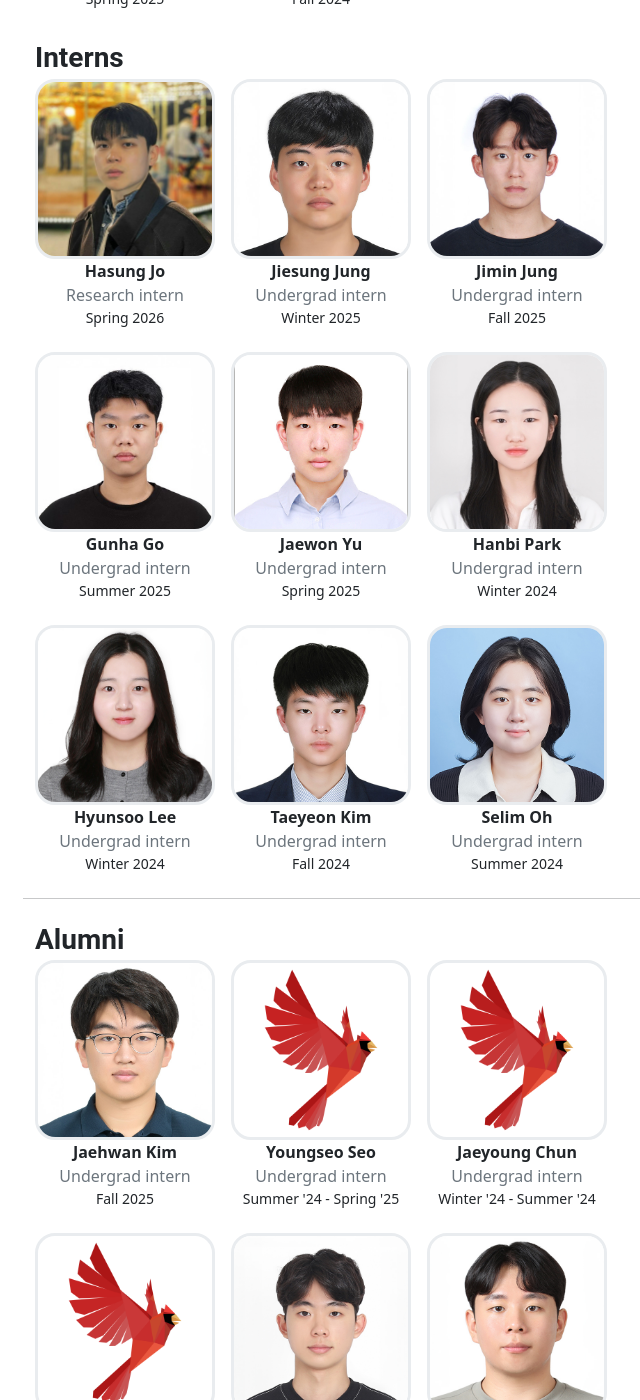
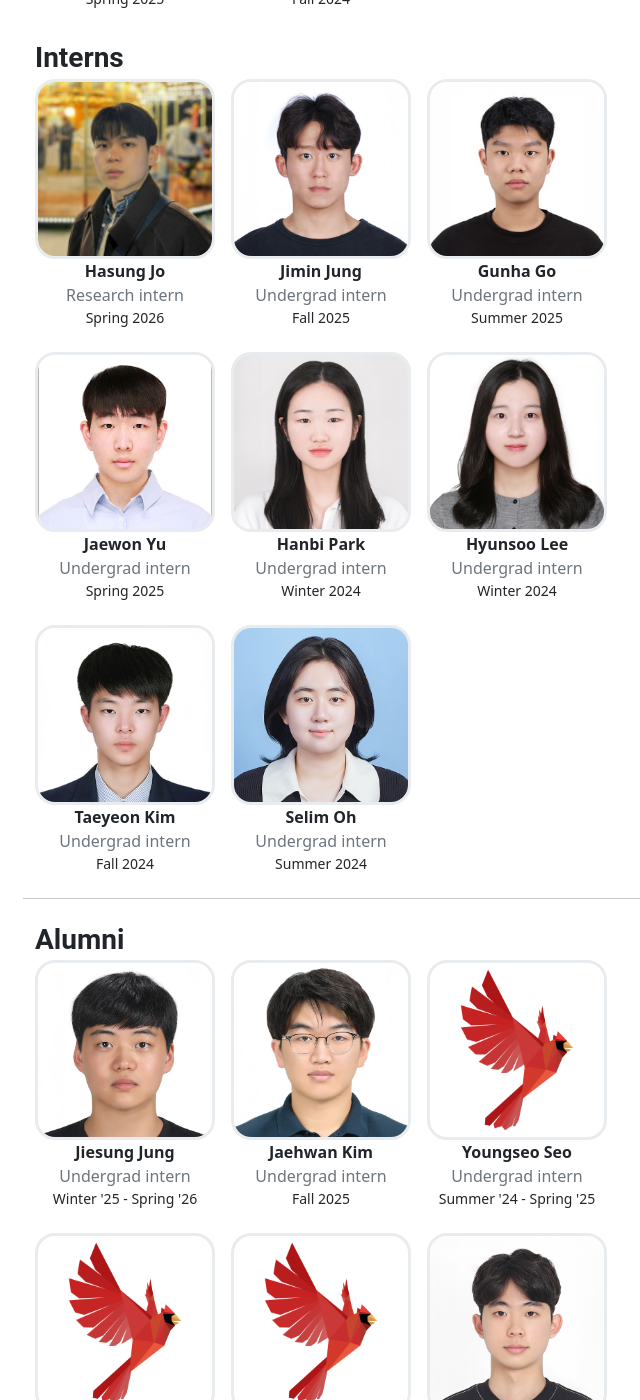
Before and after one commit to postech-compsec/postech-compsec.github.io, a Jekyll site: the page built from pages/people.md, in a window 1280 px wide and 1400 px high, scrolled down 1372 px. Shown: the whole window, without its empty margins (237-877 px from the left). Built offline with Jekyll 4.4.1, drawn with Linux system fonts in a browser that asks for light colours; nearby versions of some CDN libraries.

Commit message:
jiesung -> alum (military service)

```diff
--- a/_data/people.yml
+++ b/_data/people.yml
@@ -66,12 +66,6 @@ Interns:
   image: assets/people/hasung.jpg
   site: #
 
-- name: Jiesung Jung
-  role: Undergrad intern
-  since: Winter 2025
-  image: assets/people/jiesung.jpg
-  site: https://github.com/js-daniel72
-
 - name: Jimin Jung
   role: Undergrad intern
   since: Fall 2025
@@ -115,6 +109,12 @@ Interns:
   site: #
 
 Alumni:
+- name: Jiesung Jung
+  role: Undergrad intern
+  since: Winter '25 - Spring '26
+  image: assets/people/jiesung.jpg
+  site: https://github.com/js-daniel72
+
 - name: Jaehwan Kim
   role: Undergrad intern
   since: Fall 2025
```
